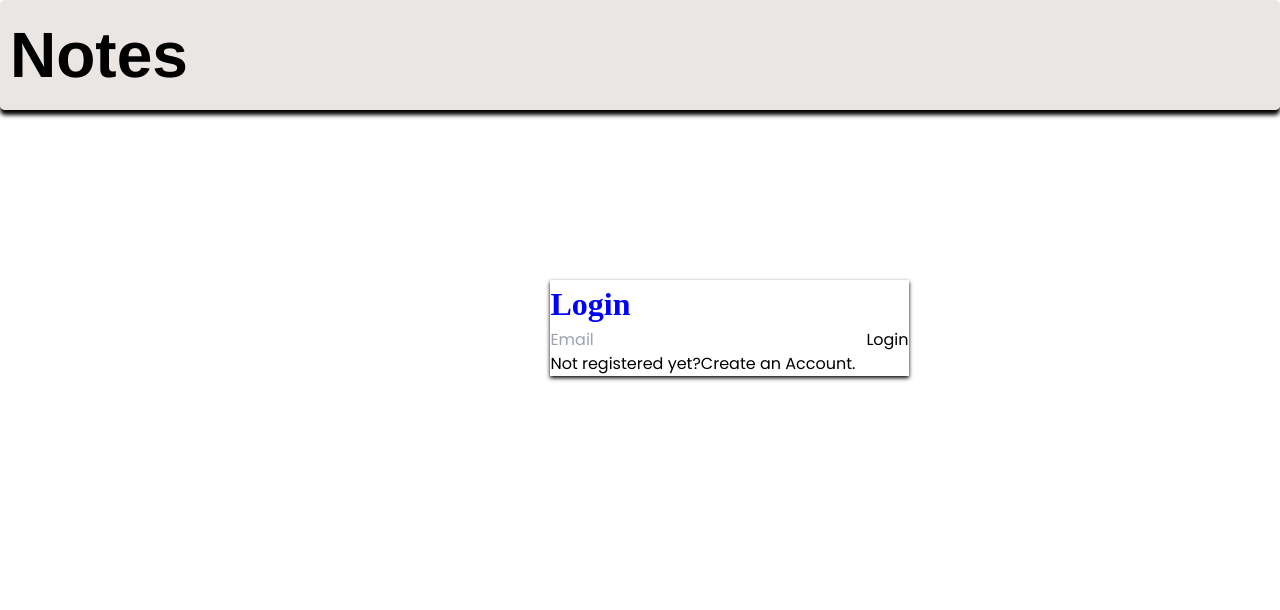
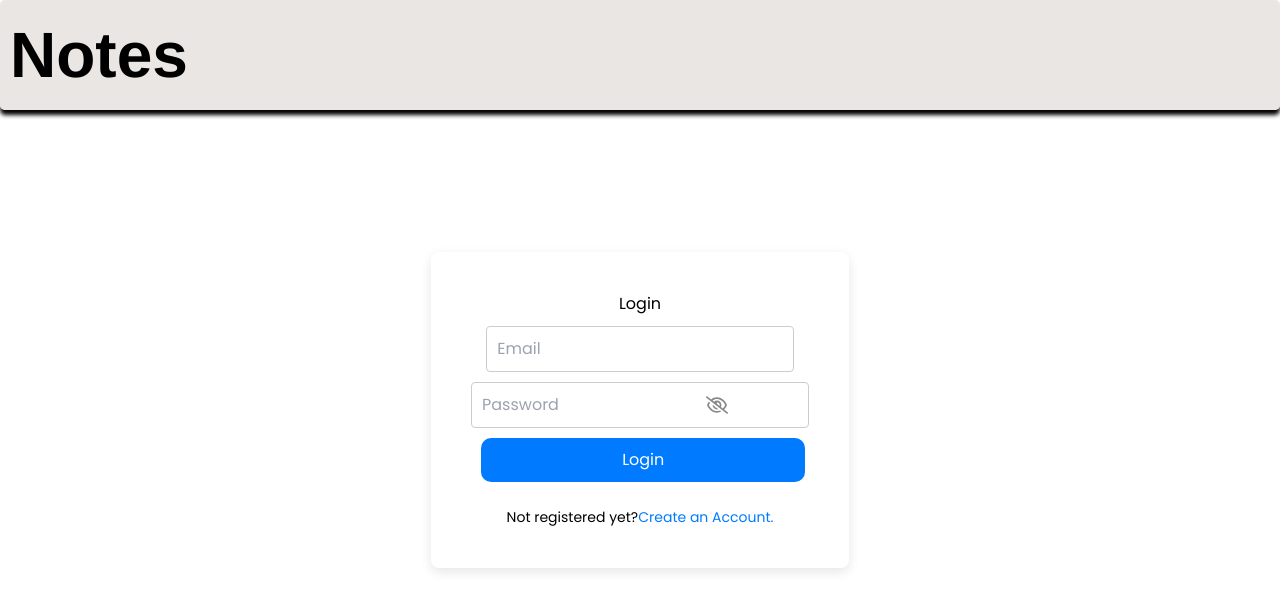
Before and after one commit to kadel-28/Tippani, a React (Vite) app in the folder client/: page /login in a window 1280 px wide. Shown: the top 610 px of the page. Built offline with nearby package versions, Linux system fonts and the light colour scheme.

Commit message:
Eye-icon

```diff
--- a/client/package.json
+++ b/client/package.json
@@ -12,6 +12,7 @@
   "dependencies": {
     "react": "^18.3.1",
     "react-dom": "^18.3.1",
+    "react-icons": "^5.3.0",
     "react-router-dom": "^6.27.0"
   },
   "devDependencies": {
--- /dev/null
+++ b/client/src/components/Input/PasswordInput.css
@@ -0,0 +1,20 @@
+
+.password-container{
+    position: relative;
+    display: flex;
+    align-items: center;
+}
+
+.password-input {
+    padding-left: 30px; /* Space for the icon */
+    width: 100%;
+    padding: 10px;
+    border: 1px solid #ccc;
+    border-radius: 4px;
+}
+.eye-design {
+    position: absolute;
+    left: 235px; /* Adjust this value to position the icon */
+    cursor: pointer;
+    color: #888;
+}
--- /dev/null
+++ b/client/src/components/Input/PasswordInput.jsx
@@ -0,0 +1,33 @@
+import React, { useState } from 'react'
+import "./PasswordInput.css"
+import {FaRegEye, FaRegEyeSlash} from 'react-icons/fa6'
+
+const PasswordInput = ({value, onChange, placeholder}) => {
+
+    const [isShowPassword, setIsShowPassword] = useState(false);
+
+    const toggleShowPassword =()=> {
+        setIsShowPassword(!isShowPassword);
+    }
+
+  return (
+    <div className='password-container'>
+
+        <input className='password-input'
+        value={value} onChange={onChange} type={isShowPassword ? "text" : "password"} placeholder={placeholder || "Password"} ></input>
+    {isShowPassword? (<FaRegEye
+        size={22}
+        className="eye-design"
+        onClick={()=> toggleShowPassword()}
+    />):(
+        <FaRegEyeSlash
+        size={22}
+        className="eye-design"
+        onClick={()=> toggleShowPassword()}
+    />
+    )}
+    </div>
+  )
+}
+
+export default PasswordInput
--- a/client/src/components/Navbar/Navbar.css
+++ b/client/src/components/Navbar/Navbar.css
@@ -1,11 +1,11 @@
 .navbar-container{
     background-color: rgba(231, 226, 224, 0.864);
     font-family: 'Franklin Gothic Medium', 'Arial Narrow', Arial, sans-serif;
-    display: flex;
+    display: flex; /* a long Navbar extension with height managed */
     align-items: center;
     justify-content: space-between;
     height: 110px;
-    box-shadow: 0px 5px 4px 0px;
+    box-shadow: 0px 5px 4px 0px; /*  Used to put shadow */
     border-radius: 5px;
 }
 
@@ -13,7 +13,7 @@
     color: black;
     font-weight: bold;
     font-size: 4rem;
-    padding: 30px 10px;
+    padding: 30px 10px; /* Notes position*/
     margin: 1px 2px 2px 0px;
     display: inline-flex;
 }
--- a/client/src/components/Navbar/Navbar.jsx
+++ b/client/src/components/Navbar/Navbar.jsx
@@ -4,7 +4,7 @@ import "./Navbar.css"
 const Navbar = () => {
   return (
     <div className="navbar-container">
-        <p className="navbar-heading">Notes</p>
+        <p className="navbar-heading">Notes</p>  {/* Navbar text component */}
     </div>
   )
 }
--- a/client/src/pages/Login/Login.css
+++ b/client/src/pages/Login/Login.css
@@ -1,22 +1,53 @@
+/* Centering container */
+.login-container {
+    display: flex;
+    justify-content: center;  /* horizontally fixing box to center */
+    align-items: center;   /* Preventing extending the height largely */
+    height: 75vh;  /* Vertically centrally Pulling down */
+  }
 
-.login-container{
-    display: flex;
-    justify-content: center;
-    align-items: center;
-    position: absolute;
-    top: 35%;
-    left: 43%;
-}
-.form-container{
-    border: thin;
-    box-shadow: 0px 2px 4px 0px;
-}
+  .form-container {
+    background-color: white;
+    padding: 40px; /* Extending box-size to show space properly */
+    border-radius: 8px;
+    box-shadow: 0 4px 12px 0px rgba(0, 0, 0, 0.1);
+    text-align: center; /* Putting all the text contents to center */
+  }
 
-.login-text{
-    font-weight: bold;
-    color: blue;
-    justify-content: center;
+  .input-box {
+    width: 91%;
+    padding: 10px;
+    margin: 10px 0;
+    border: 1px solid #ccc;
+    border-radius: 4px;
+  }
 
-    font-family: 'Times New Roman', Times, serif;
-    font-size: xx-large;
-}
+  .login-btn {
+    width: 96%;
+    margin: 10px;
+    padding: 10px;
+    background-color: #007bff;
+    color: white;
+    border: none;
+    border-radius: 10px;
+    cursor: pointer;
+    text-align: center;
+  }
+
+  .login-btn:hover {
+    background-color: #0056b3; /* When hovered to indicate color */
+  }
+
+  .non-register { /* Putting the content at center */
+    margin-top: 15px;
+    font-size: 14px;
+  }
+
+  .non-register a { /* Link part of the react section */
+    color: #007bff;
+    text-decoration: none; /* The link of Creating account: to show when hovered underlined */
+  }
+
+  .non-register a:hover {
+    text-decoration: underline; /* The link of Creating account: to show when hovered underlined */
+  }
--- a/client/src/pages/Login/Login.jsx
+++ b/client/src/pages/Login/Login.jsx
@@ -2,6 +2,7 @@ import React from 'react'
 import Navbar from '../../components/Navbar/Navbar'
 import { Link } from 'react-router-dom'
 import "./Login.css"
+import PasswordInput from '../../components/Input/PasswordInput'
 
 const Login = () => {
   return (
@@ -10,8 +11,9 @@ const Login = () => {
     <div className="login-container">
       <div className="form-container">
         <form onSubmit={()=>{}}>
-          <h4 className="login-text">Login</h4>
+          <h2 className="login-text">Login</h2>
           <input type="text" placeholder='Email' className='input-box' />
+          <PasswordInput/>
           <button type="submit" className="login-btn">Login</button>
           <p className="non-register">Not registered yet?
             <Link to="/SignUp">Create an Account.</Link>
```
Also changed, not shown: client/src/pages/SignUp/SignUp.css (added), 1 other file (tests, documents, lock files or other folders).
